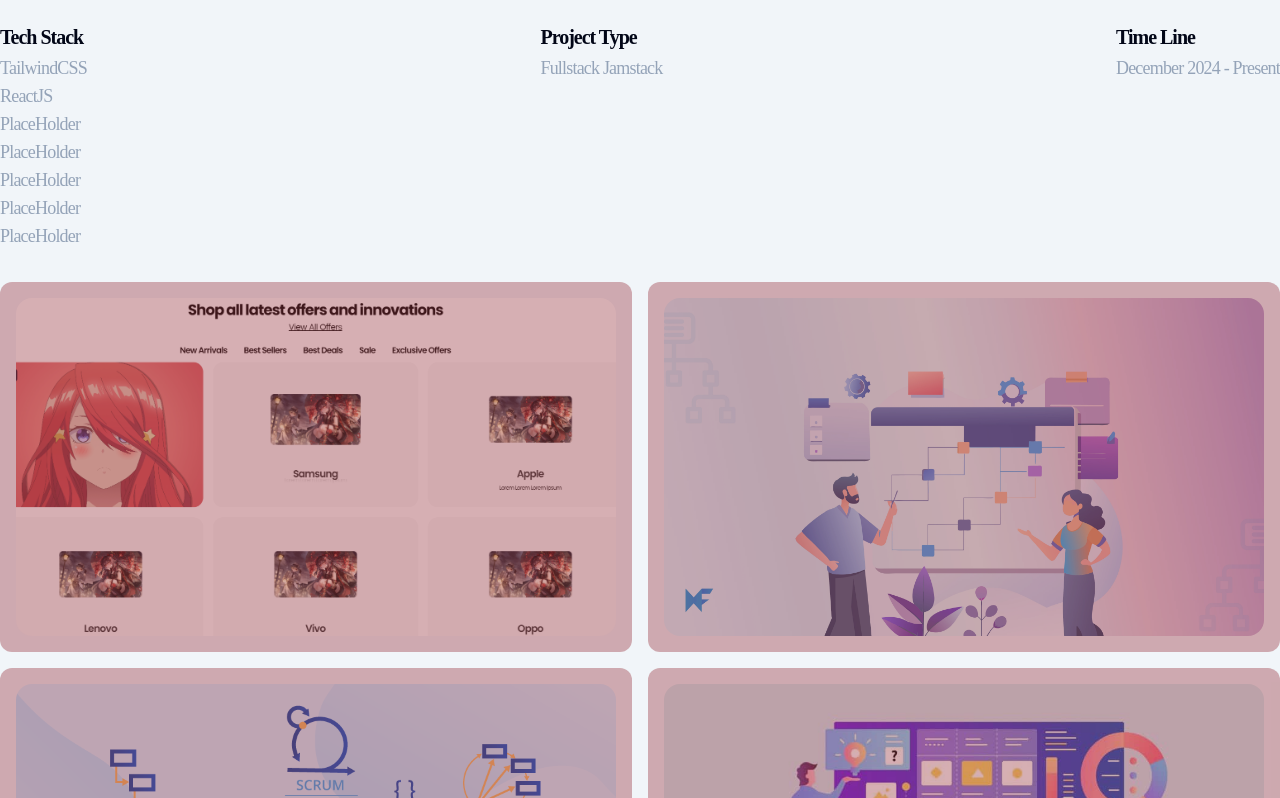
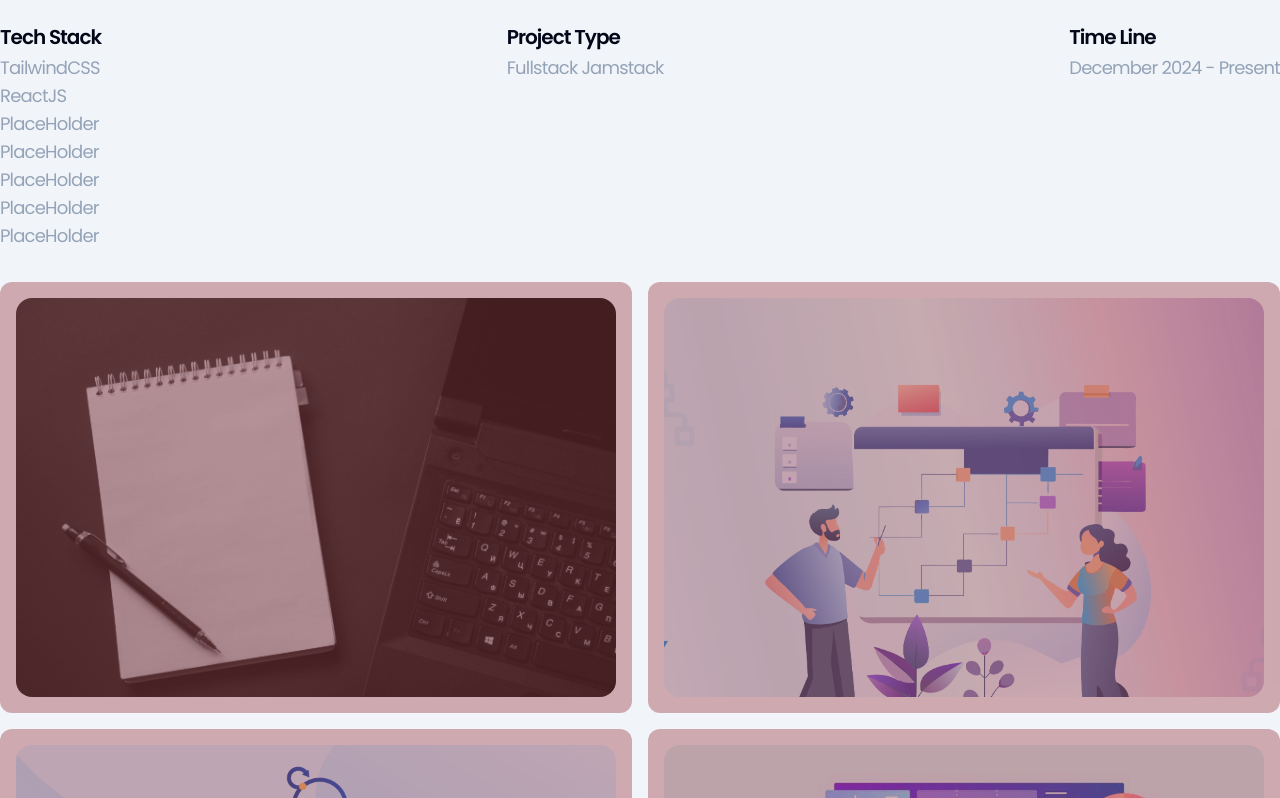
Before and after one commit to Zardd99/Porfolio, a React (Vite) app: page / in a window 1280 px wide. Shown: the part 1097-1895 px from the top of the page. Built offline with nearby package versions, Linux system fonts and the light colour scheme.

Commit message:
Change import order in index.css

```diff
--- a/src/components/Img-grid/ImageGrid.jsx
+++ b/src/components/Img-grid/ImageGrid.jsx
@@ -2,7 +2,7 @@
 
 import { useEffect, useRef } from "react";
 import img from "../../assets/Feature.jpg";
-import project1 from "../../assets/project1.png";
+import project1 from "../../assets/Feature.jpg";
 import project2 from "../../assets/project2.webp";
 import project3 from "../../assets/project3.webp";
 import project4 from "../../assets/project4.jpeg";
--- a/src/index.css
+++ b/src/index.css
@@ -1,31 +1,6 @@
+@import url("https://fonts.googleapis.com/css2?family=Poppins:wght@400;500;600&display=swap");
 @import "tailwindcss";
-@layer theme, base, components, utilities;
-@import url("https://fonts.googleapis.com/css2?family=Poppins:wght@400;500;600&display=swap");
-
-@theme {
-  --color-light: #f1f5f9;
-  --color-dark: #020617;
-  --color-indigo-500: #6366f1;
-  --color-slate-400: #94a3b8;
-  --color-slate-200: #e2e8f0;
-
-  --font-display: "Poppins", "sans-serif";
-  --size-xxs: 0.5rem;
-  --size-xs: 0.75rem;
-  --size-sm: 0.875rem;
-  --size-base: 1rem;
-  --size-lg: 1.125rem;
-  --size-xl: 1.25rem;
-  --size-2xl: 1.5rem;
-  --size-3xl: 1.875rem;
-  --size-4xl: 2.25rem;
-  --size-5xl: 3rem;
-  --size-6xl: 3.75rem;
-  --size-7xl: 4.5rem;
-  --size-8xl: 6rem;
-  --size-9xl: 8rem;
-  --size-10xl: 10rem;
-}
+@layer theme, base;
 
 @layer base {
   html {
@@ -83,3 +58,28 @@
     @apply text-indigo-500;
   }
 }
+
+@theme {
+  --color-light: #f1f5f9;
+  --color-dark: #020617;
+  --color-indigo-500: #6366f1;
+  --color-slate-400: #94a3b8;
+  --color-slate-200: #e2e8f0;
+
+  --font-display: "Poppins", "sans-serif";
+  /* --size-xxs: 0.5rem;
+  --size-xs: 0.75rem;
+  --size-sm: 0.875rem;
+  --size-base: 1rem;
+  --size-lg: 1.125rem;
+  --size-xl: 1.25rem;
+  --size-2xl: 1.5rem;
+  --size-3xl: 1.875rem;
+  --size-4xl: 2.25rem;
+  --size-5xl: 3rem;
+  --size-6xl: 3.75rem;
+  --size-7xl: 4.5rem;
+  --size-8xl: 6rem;
+  --size-9xl: 8rem;
+  --size-10xl: 10rem; */
+}
```
Also changed, not shown: src/assets/Project1.png (deleted).
